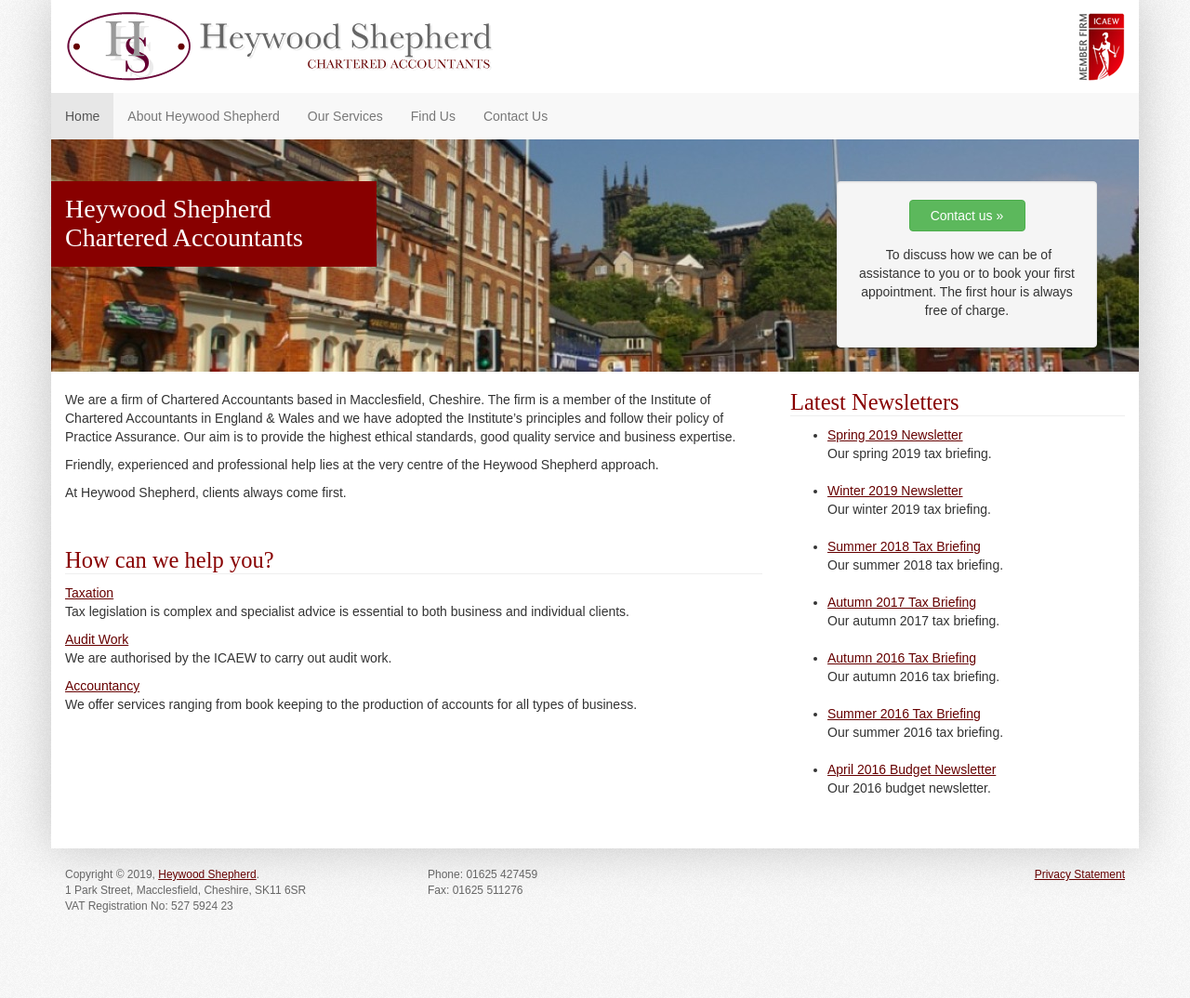
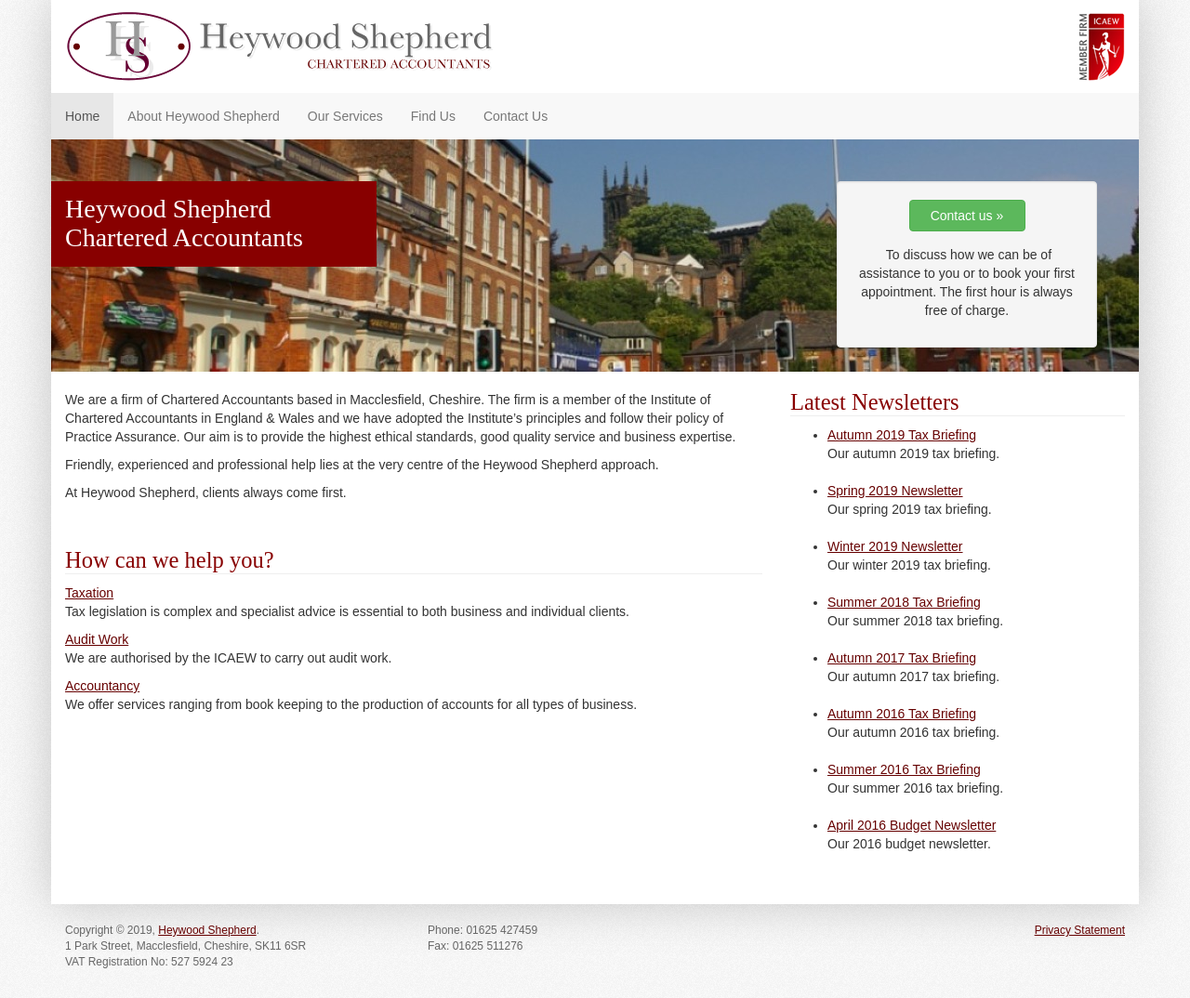
Before and after one commit to heywood-shepherd/heywood-shepherd.github.io, a Jekyll site: the page built from index.md, in a window 1280 px wide. Shown: the whole page at 93% size. Built offline with Jekyll 4.4.1, drawn with Linux system fonts in a browser that asks for light colours; before the commit the page ends 1014 px from its top, so only the background shows below that.

Commit message:
Autumn newsletter.

```diff
--- a/_data/newsletters.yml
+++ b/_data/newsletters.yml
@@ -1,3 +1,7 @@
+- name: Autumn 2019 Tax Briefing
+  link: /assets/newsletters/2019-autumn-tax-briefing.pdf
+  desc: Our autumn 2019 tax briefing.
+
 - name: Spring 2019 Newsletter
   link: /assets/newsletters/2019-spring-tax-briefing.pdf
   desc: Our spring 2019 tax briefing.
```
Also changed, not shown: 1 other file.
